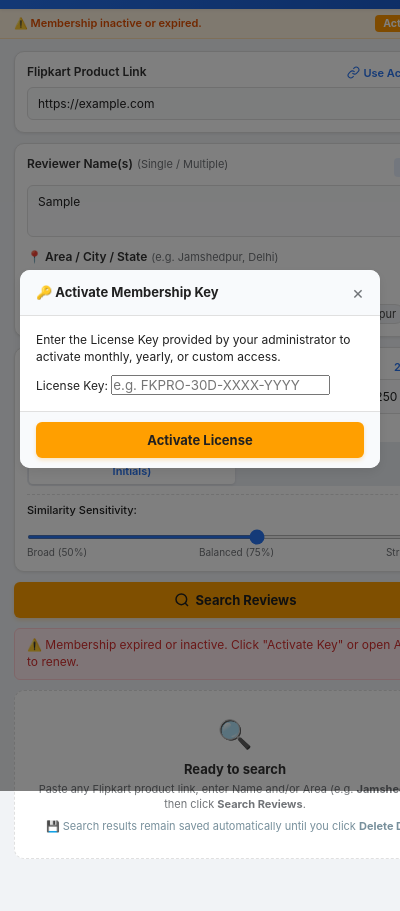
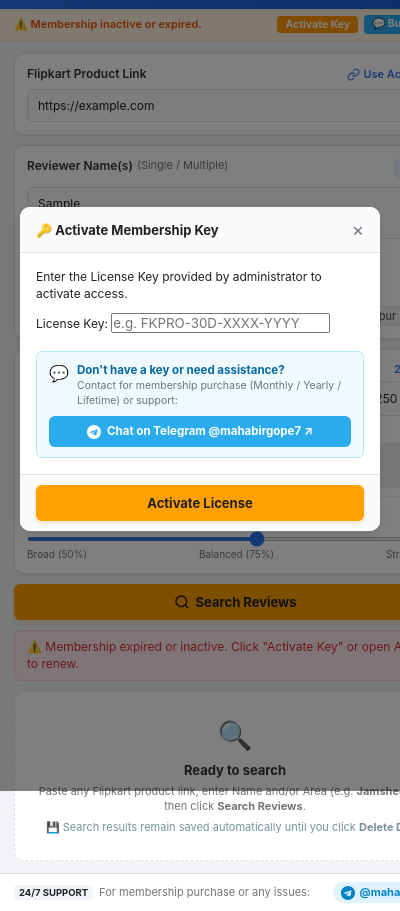
Before and after one commit to offertricksandpromocode-dotcom/flipkart-review-search-pro, a browser extension: page popup/popup.html in a window 400 px wide. Both pictures are taken after typing "https://example.com", "Sample", "Sample" into the empty fields and a click on the button "Search Reviews". Shown: the part 53-964 px from the top of the page. Before the commit the page ends 924 px from the top, so only its background shows below. Drawn offline with Linux system fonts and the light colour scheme.

Commit message:
Add professional Telegram contact @mahabirgope7 for support and membership purchase

```diff
--- a/popup/popup.css
+++ b/popup/popup.css
@@ -144,6 +144,12 @@ body {
   font-weight: 600;
 }
 
+.notice-actions {
+  display: flex;
+  align-items: center;
+  gap: 6px;
+}
+
 .btn-redeem-sm {
   background: #ff9800;
   color: white;
@@ -153,6 +159,128 @@ body {
   font-weight: 700;
   border-radius: 4px;
   cursor: pointer;
+}
+
+.btn-buy-sm {
+  background: #2aabee;
+  color: white;
+  text-decoration: none;
+  padding: 2px 8px;
+  font-size: 10.5px;
+  font-weight: 700;
+  border-radius: 4px;
+  display: inline-flex;
+  align-items: center;
+  gap: 3px;
+  transition: background 0.15s ease;
+}
+
+.btn-buy-sm:hover {
+  background: #229ed9;
+}
+
+/* App Footer Contact Bar */
+.app-footer {
+  background: #ffffff;
+  border-top: 1px solid var(--border-color);
+  padding: 8px 14px;
+  margin-top: auto;
+}
+
+.footer-contact-row {
+  display: flex;
+  align-items: center;
+  justify-content: space-between;
+  font-size: 11px;
+}
+
+.support-info {
+  display: flex;
+  align-items: center;
+  gap: 6px;
+  color: var(--text-muted);
+}
+
+.support-badge {
+  background: #f1f5f9;
+  color: var(--text-main);
+  font-size: 9.5px;
+  font-weight: 700;
+  padding: 1px 5px;
+  border-radius: 4px;
+  text-transform: uppercase;
+}
+
+.telegram-link {
+  display: inline-flex;
+  align-items: center;
+  gap: 4px;
+  background: #e0f2fe;
+  color: #0284c7;
+  padding: 3px 8px;
+  border-radius: 12px;
+  text-decoration: none;
+  font-weight: 700;
+  font-size: 11px;
+  transition: all 0.15s ease;
+}
+
+.telegram-link:hover {
+  background: #0284c7;
+  color: #ffffff;
+}
+
+/* Modal Contact Card */
+.modal-contact-card {
+  margin-top: 8px;
+  padding: 10px 12px;
+  background: #f0f9ff;
+  border: 1px solid #bae6fd;
+  border-radius: var(--radius-sm);
+  display: flex;
+  flex-direction: column;
+  gap: 8px;
+}
+
+.modal-contact-card .contact-header {
+  display: flex;
+  gap: 8px;
+  align-items: flex-start;
+}
+
+.modal-contact-card .tg-icon {
+  font-size: 16px;
+}
+
+.modal-contact-card strong {
+  font-size: 11.5px;
+  color: #0369a1;
+  display: block;
+}
+
+.modal-contact-card p {
+  font-size: 10.5px;
+  color: var(--text-muted);
+  margin-top: 1px;
+}
+
+.btn-telegram-contact {
+  display: flex;
+  align-items: center;
+  justify-content: center;
+  gap: 6px;
+  background: #2aabee;
+  color: #ffffff;
+  text-decoration: none;
+  padding: 7px 12px;
+  border-radius: var(--radius-sm);
+  font-size: 11.5px;
+  font-weight: 700;
+  transition: background 0.15s ease;
+}
+
+.btn-telegram-contact:hover {
+  background: #229ed9;
 }
 
 /* Modal Overlay */
--- a/popup/popup.html
+++ b/popup/popup.html
@@ -3,7 +3,7 @@
 <head>
   <meta charset="UTF-8">
   <meta name="viewport" content="width=device-width, initial-scale=1.0">
-  <title>Flipkart Review Search by Name & Location</title>
+  <title>Flipkart Review Search Pro</title>
   <link rel="stylesheet" href="popup.css">
 </head>
 <body>
@@ -38,7 +38,12 @@
       <div class="notice-text">
         <span>⚠️ Membership inactive or expired.</span>
       </div>
-      <button id="btnOpenRedeemModal" class="btn-redeem-sm">Activate Key</button>
+      <div class="notice-actions">
+        <button id="btnOpenRedeemModal" class="btn-redeem-sm">Activate Key</button>
+        <a href="https://t.me/mahabirgope7" target="_blank" class="btn-buy-sm" title="Buy membership on Telegram">
+          💬 Buy Access
+        </a>
+      </div>
     </div>
 
     <!-- Main Content -->
@@ -264,6 +269,22 @@
       </div>
     </main>
 
+    <!-- Professional Support & Telegram Contact Footer -->
+    <footer class="app-footer">
+      <div class="footer-contact-row">
+        <div class="support-info">
+          <span class="support-badge">24/7 Support</span>
+          <span>For membership purchase or any issues:</span>
+        </div>
+        <a href="https://t.me/mahabirgope7" target="_blank" class="telegram-link" title="Contact on Telegram">
+          <svg viewBox="0 0 24 24" width="14" height="14" fill="currentColor">
+            <path d="M12 0C5.373 0 0 5.373 0 12s5.373 12 12 12 12-5.373 12-12S18.627 0 12 0zm5.894 8.221l-1.97 9.28c-.145.658-.537.818-1.084.508l-3-2.21-1.446 1.394c-.16.16-.295.295-.605.295l.213-3.053 5.56-5.023c.242-.213-.054-.333-.373-.121l-6.871 4.326-2.962-.924c-.643-.204-.657-.643.136-.953l11.57-4.461c.537-.194 1.006.131.832.942z"/>
+          </svg>
+          @mahabirgope7
+        </a>
+      </div>
+    </footer>
+
     <!-- Redeem Membership Modal -->
     <div id="redeemModal" class="modal-overlay hidden">
       <div class="modal-card">
@@ -272,12 +293,29 @@
           <button id="btnCloseModal" class="btn-close">&times;</button>
         </div>
         <div class="modal-body">
-          <p>Enter the License Key provided by your administrator to activate monthly, yearly, or custom access.</p>
+          <p>Enter the License Key provided by administrator to activate access.</p>
           <div class="form-group">
             <label for="redeemKeyInput">License Key:</label>
             <input type="text" id="redeemKeyInput" placeholder="e.g. FKPRO-30D-XXXX-YYYY" />
           </div>
           <div id="redeemAlert" class="alert-text hidden"></div>
+
+          <!-- Telegram Contact Callout in Modal -->
+          <div class="modal-contact-card">
+            <div class="contact-header">
+              <span class="tg-icon">💬</span>
+              <div>
+                <strong>Don't have a key or need assistance?</strong>
+                <p>Contact for membership purchase (Monthly / Yearly / Lifetime) or support:</p>
+              </div>
+            </div>
+            <a href="https://t.me/mahabirgope7" target="_blank" class="btn-telegram-contact">
+              <svg viewBox="0 0 24 24" width="14" height="14" fill="currentColor">
+                <path d="M12 0C5.373 0 0 5.373 0 12s5.373 12 12 12 12-5.373 12-12S18.627 0 12 0zm5.894 8.221l-1.97 9.28c-.145.658-.537.818-1.084.508l-3-2.21-1.446 1.394c-.16.16-.295.295-.605.295l.213-3.053 5.56-5.023c.242-.213-.054-.333-.373-.121l-6.871 4.326-2.962-.924c-.643-.204-.657-.643.136-.953l11.57-4.461c.537-.194 1.006.131.832.942z"/>
+              </svg>
+              Chat on Telegram @mahabirgope7 ↗
+            </a>
+          </div>
         </div>
         <div class="modal-footer">
           <button id="btnSubmitRedeem" class="btn-primary">Activate License</button>
```
